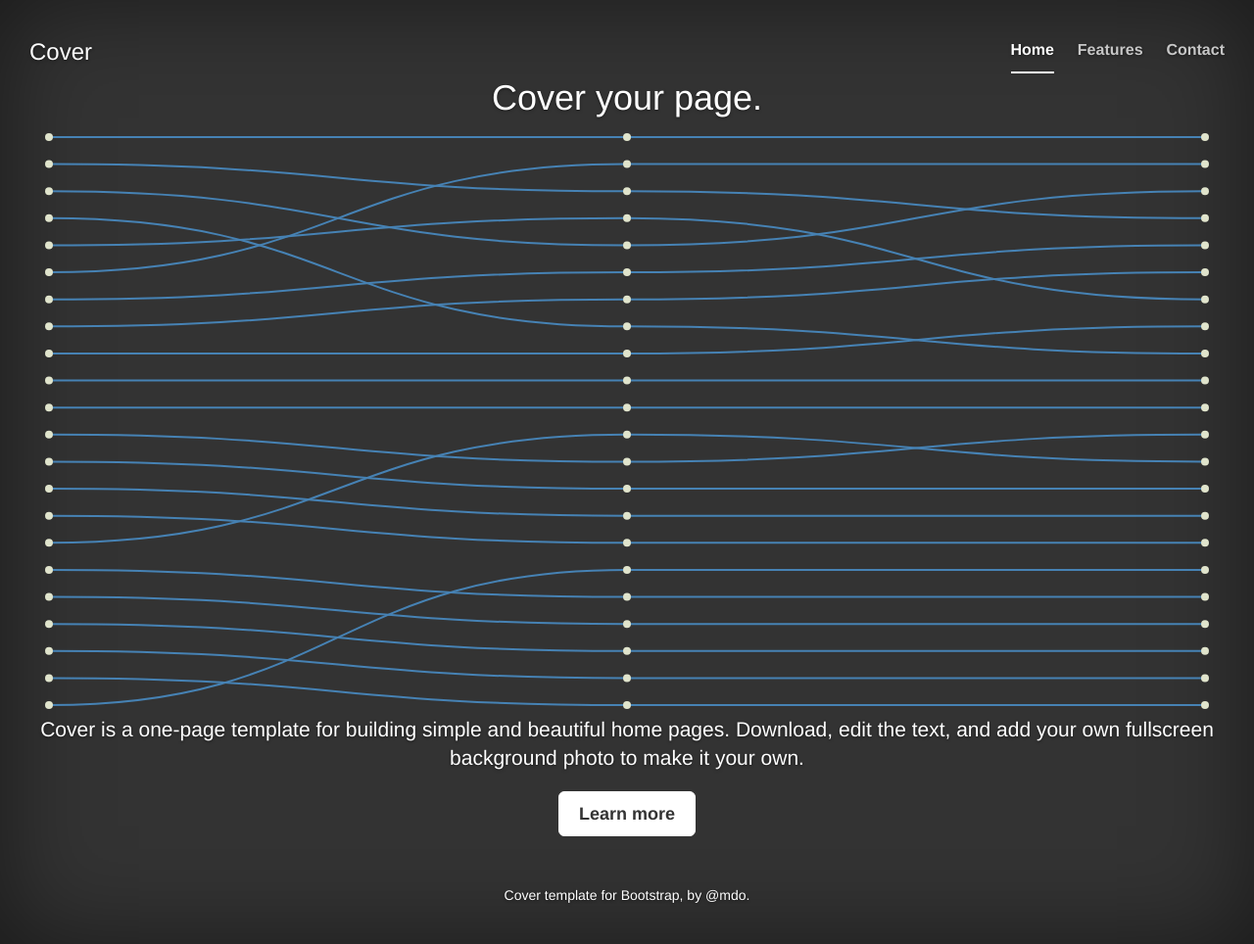
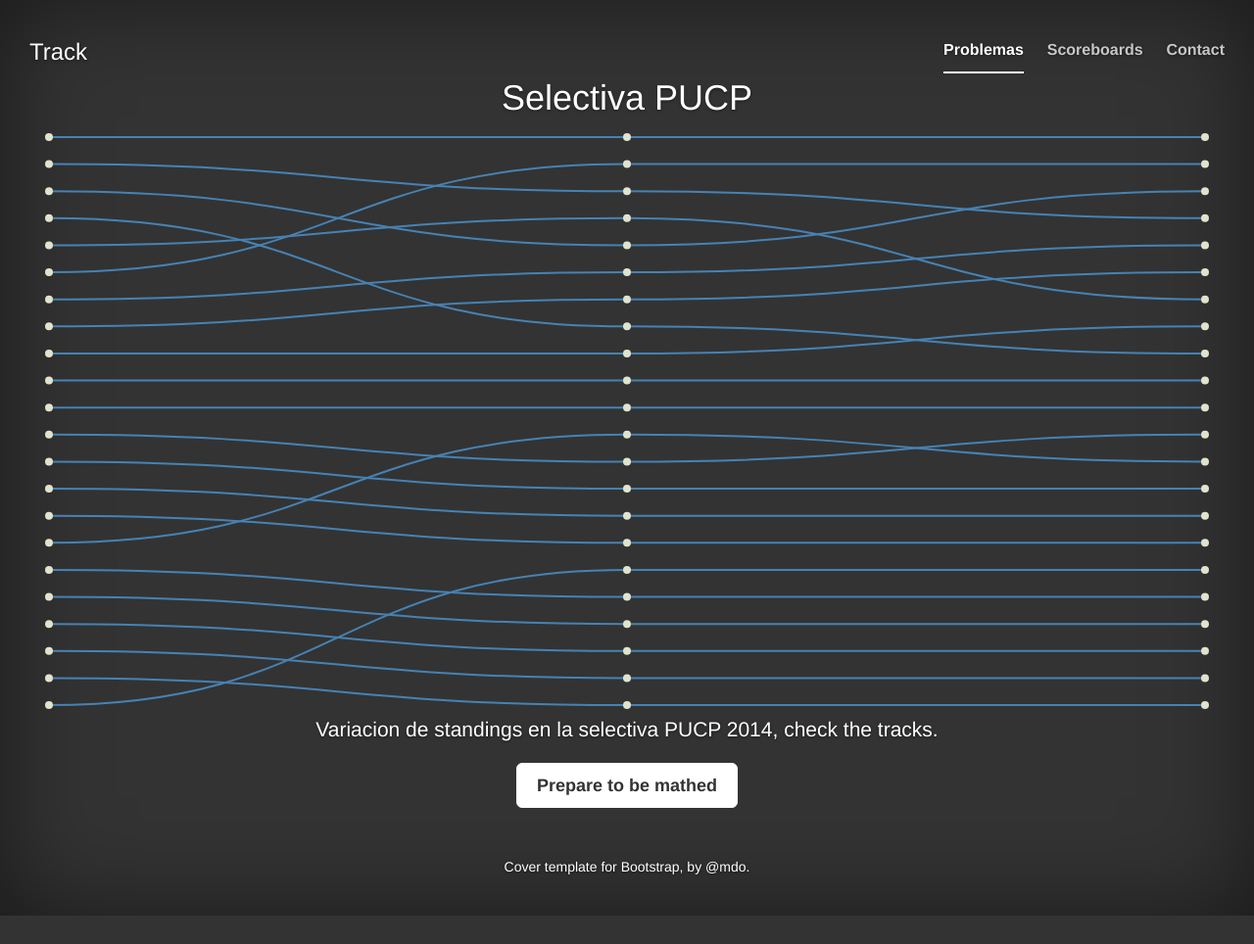
Before and after one commit to andreqi/scoreboard-sort, a plain HTML site: page index.html in a window 1280 px wide. Shown: the whole page at 98% size. After the commit the page ends 935 px from the top, so only its background shows below. Drawn offline with nearby package versions, Linux system fonts and the light colour scheme.

Commit message:
index.html text edit

```diff
--- a/index.html
+++ b/index.html
@@ -26,20 +26,20 @@
 <div class="site-wrapper">
   <div class="site-wrapper-inner">
     <div class="inner">
-      <h3 class="masthead-brand">Cover</h3>
+      <h3 class="masthead-brand">Track</h3>
       <ul class="nav masthead-nav">
-        <li class="active"><a href="#">Home</a></li>
-        <li><a href="#">Features</a></li>
+        <li class="active"><a href="#">Problemas</a></li>
+        <li><a href="#">Scoreboards</a></li>
         <li><a href="#">Contact</a></li>
       </ul>
     </div>
 
     <div class="inner cover">
-      <h1 class="cover-heading">Cover your page.</h1>
+      <h1 class="cover-heading"> Selectiva PUCP </h1>
       <svg id="paths" height="600" width="1200" shape-rendering='geometricPrecision'></svg>
-      <p class="lead">Cover is a one-page template for building simple and beautiful home pages. Download, edit the text, and add your own fullscreen background photo to make it your own.</p>
+      <p class="lead"> Variacion de standings en la selectiva PUCP 2014, check the tracks.</p>
       <p class="lead">
-      <a href="#" class="btn btn-lg btn-default">Learn more</a>
+      <a href="#" class="btn btn-lg btn-default">Prepare to be mathed</a>
       </p>
     </div>
 
```
